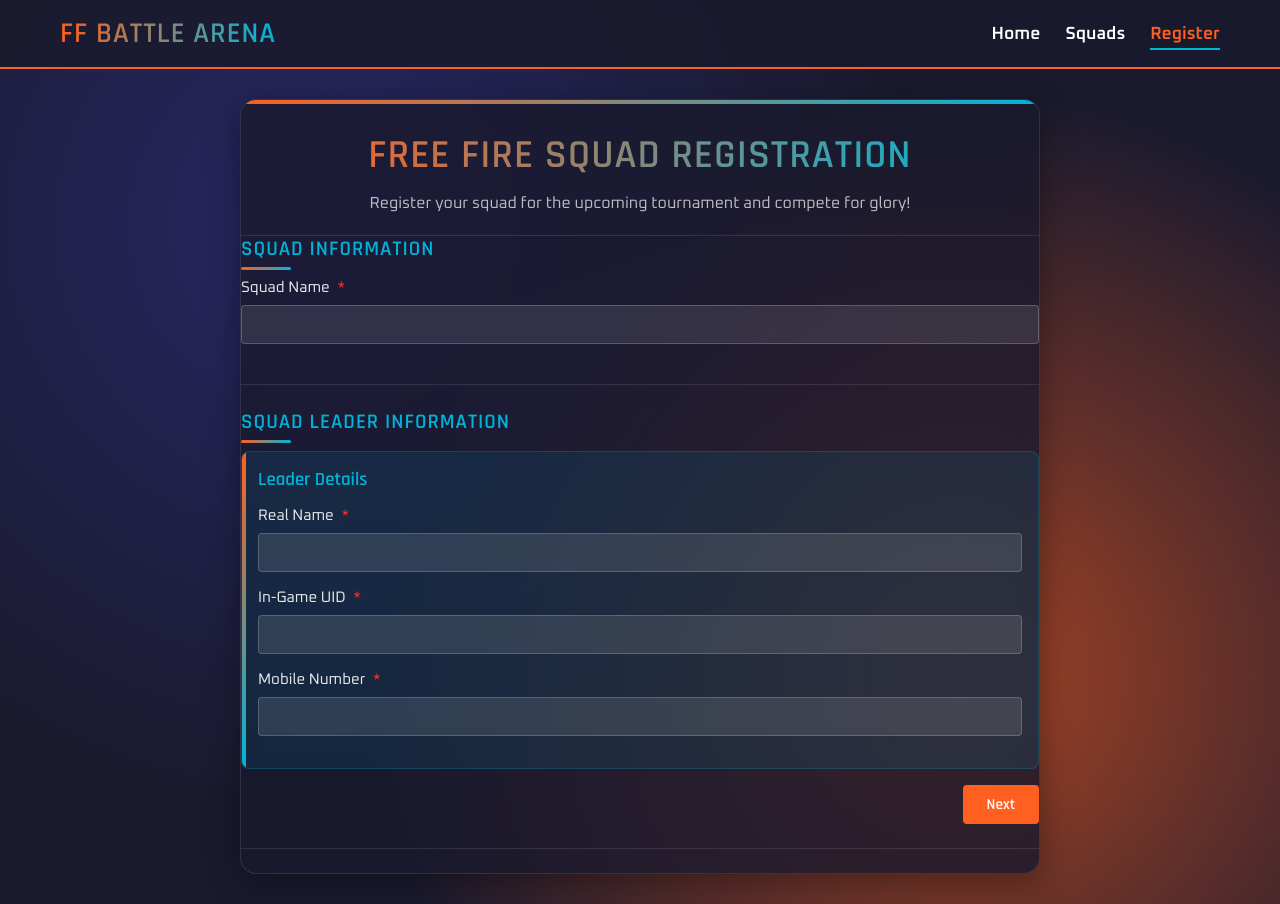
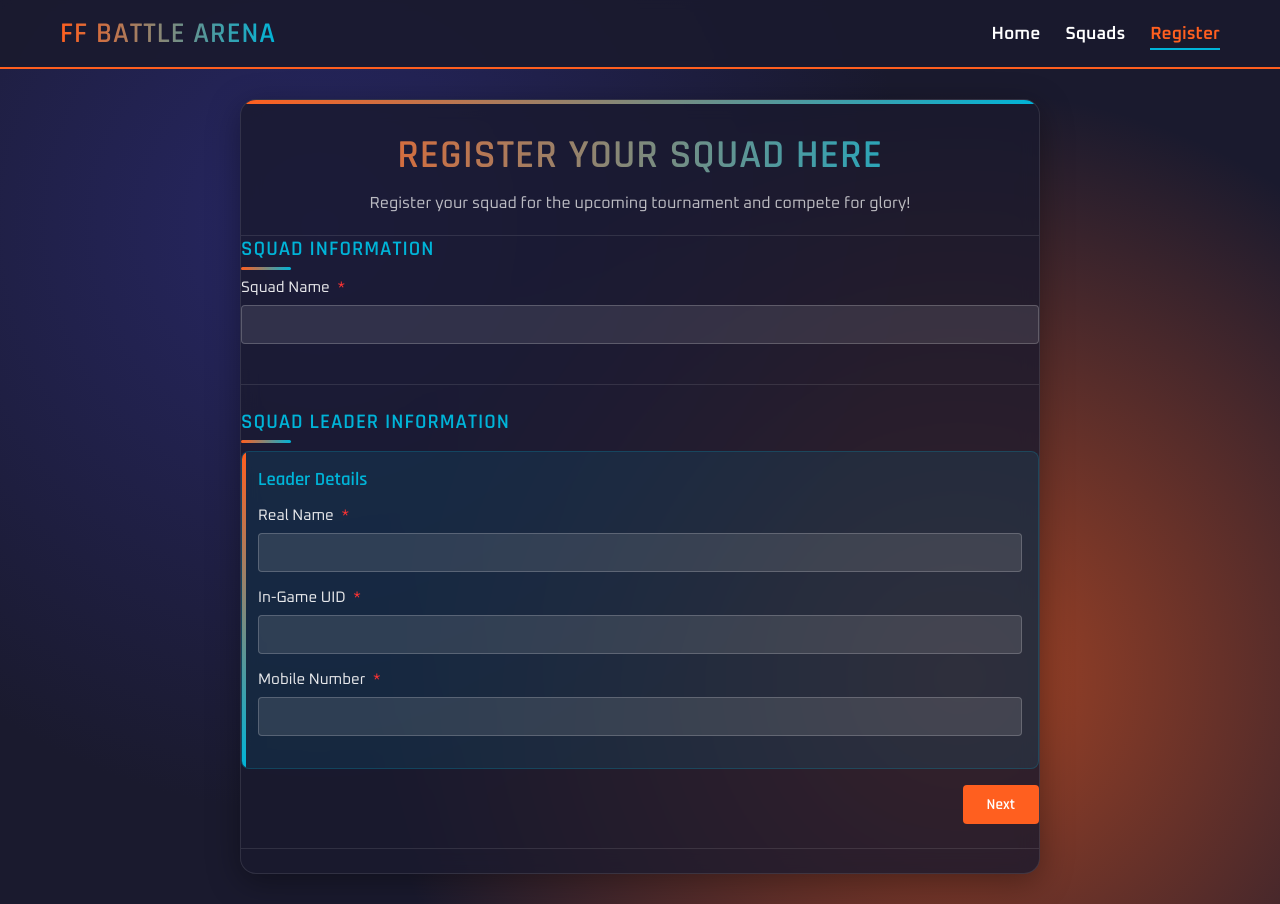
Before and after one commit to hamza01320/freefire-tournament, a plain HTML site: page register.html in a window 1280 px wide. Drawn offline with Linux system fonts and the light colour scheme.

Commit message:
Update register.html

```diff
--- a/register.html
+++ b/register.html
@@ -448,7 +448,7 @@
     <!-- Main Content -->
     <div class="container">
         <div class="header">
-            <h1>Free Fire Squad Registration</h1>
+            <h1>Register Your Squad Here</h1>
             <p>Register your squad for the upcoming tournament and compete for glory!</p>
         </div>
 
```
